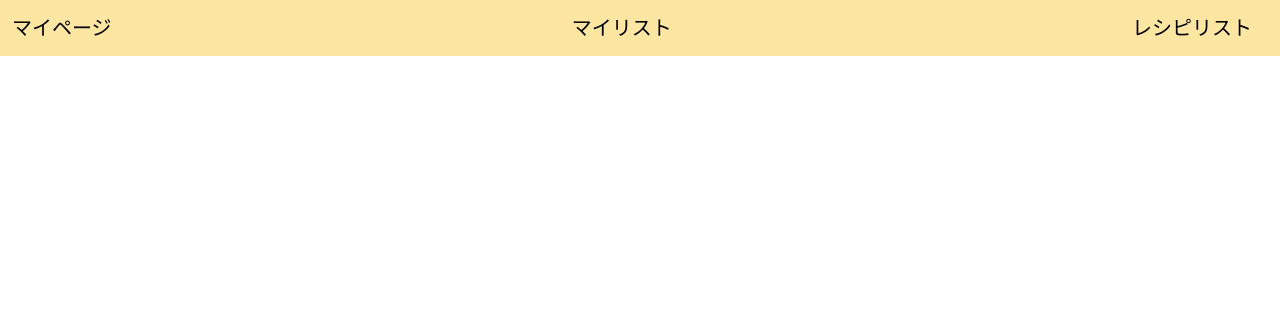
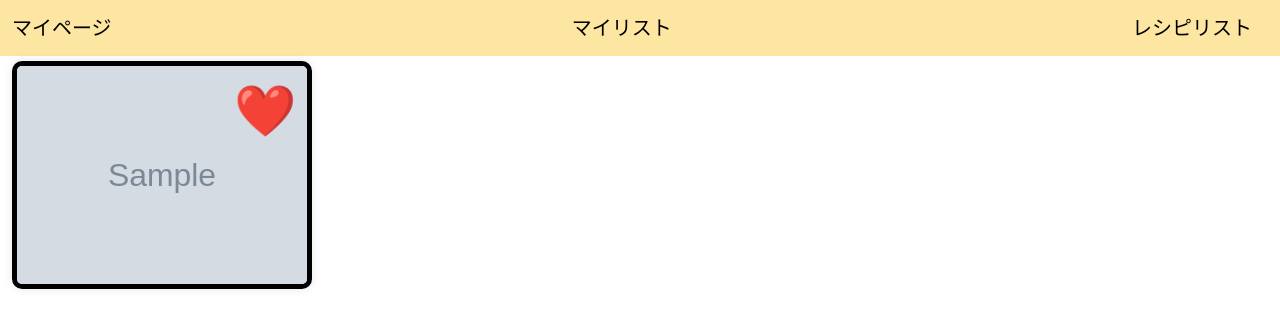
Before and after one commit to asami-mano/Cooking-Memory, a Django app: page /cooking_records/my_list/ in a window 1280 px wide. Shown: the top 328 px of the page. Run offline with Django 5.2, Linux system fonts and the light colour scheme; a user stored in the database is signed in; tables that the repository leaves empty hold one stand-in row (values such as "Sample post"); grey boxes marked "Sample" are stand-in pictures.

Commit message:
マイリストの写真レイアウトとハート完成

```diff
--- a/cooking_memory/cooking_memory_app/login_view/cooking_records/urls.py
+++ b/cooking_memory/cooking_memory_app/login_view/cooking_records/urls.py
@@ -1,6 +1,6 @@
 from django.urls import path
 from .views import(
-    MyListView,CookingRecordCreateView
+    MyListView,CookingRecordCreateView,toggle_favorite
 )
 from . import views
 
@@ -9,5 +9,6 @@ urlpatterns = [
     path('my_list/',MyListView.as_view(),name='my_list'),
     path('create/', CookingRecordCreateView.as_view(), name='cooking_record_create'),
     path('create-category/', views.create_cooking_category, name='create_cooking_category'),
+    path('<int:pk>/toggle_favorite/', toggle_favorite, name='toggle_favorite'),
 
 ]
--- a/cooking_memory/cooking_memory_app/login_view/cooking_records/views.py
+++ b/cooking_memory/cooking_memory_app/login_view/cooking_records/views.py
@@ -1,7 +1,9 @@
 from django.http import JsonResponse
 from django.views.decorators.csrf import csrf_exempt
-from django.shortcuts import render
+from django.shortcuts import render,get_object_or_404
 from django.contrib.auth.mixins import LoginRequiredMixin
+from django.utils.decorators import method_decorator
+from django.contrib.auth.decorators import login_required
 from django.views.generic import(
     ListView,CreateView,
 )
@@ -38,3 +40,12 @@ def create_cooking_category(request):
             category = CookingCategory.objects.create(user=request.user, name=name)
             return JsonResponse({"success": True, "id": category.id, "name": category.name})
     return JsonResponse({"success": False})
+
+@login_required
+def toggle_favorite(request, pk):
+    if request.method == 'POST':
+        record = get_object_or_404(CookingRecord, pk=pk, user=request.user)
+        record.is_favorite = not record.is_favorite
+        record.save()
+        return JsonResponse({'is_favorite': record.is_favorite})
+    return JsonResponse({'error': 'Invalid request'}, status=400)
--- a/cooking_memory/cooking_memory_app/login_view/templates/cooking_records/my_list.html
+++ b/cooking_memory/cooking_memory_app/login_view/templates/cooking_records/my_list.html
@@ -1,8 +1,54 @@
 {% extends 'base.html' %}
 {% block content %}
 
-{% for record in records %}
+<style>
+  .record-grid {
+    display: grid;
+    grid-template-columns: repeat(auto-fill, minmax(300px, 1fr)); /* 横に最大3枚 */
+    gap: 5px;
+    padding: 5px;
+    justify-items: center;
+  }
+
+  .record img {
+    width: 100%;
+    height: auto;
+    max-width: 300px;
+    border-radius: 10px;
+    box-shadow: 0 0 10px rgba(0,0,0,0.1);
+  }
+
+  .record {
+    text-align: center;
+  }
+
+  .image-container {
+    position: relative;
+    display: inline-block;
+  }
+
+  .image-container img {
+    width: 100%;
+    max-width: 300px;
+    border: 5px solid black; /* 黒枠をつける */
+    border-radius: 10px;
+  }
+
+  .favorite-btn {
+    position: absolute;
+    top: 10px;
+    right: 10px;
+    font-size: 50px;
+    background: none;
+    border: none;
+    cursor: pointer;
+  }
+</style>
+
+<div class="record-grid">
+{% for record in cooking_records %}
   <div class="record">
+    <div class="image-container">
       {% if record.image_url %}
           <img src="{{ record.image_url.url }}" alt="料理写真" />
       {% else %}
@@ -18,7 +64,9 @@
         {% endif %}
       </button>
     </div>
+  </div>
 {% endfor %}
+</div>
 
 <script>
   function toggleFavorite(recordId, btn) {
@@ -31,14 +79,9 @@ function toggleFavorite(recordId, btn) {
     })
     .then(res => res.json())
     .then(data => {
-    if (data.is_favorite) {
-      btn.textContent = '❤️';
-    } else {
-      btn.textContent = '🤍';
-    }
+      btn.textContent = data.is_favorite ? '❤️' : '🤍';
     });
   }
 </script>
 
-
 {% endblock  %}
```
Lines whose indentation alone changed are shown as unchanged.
